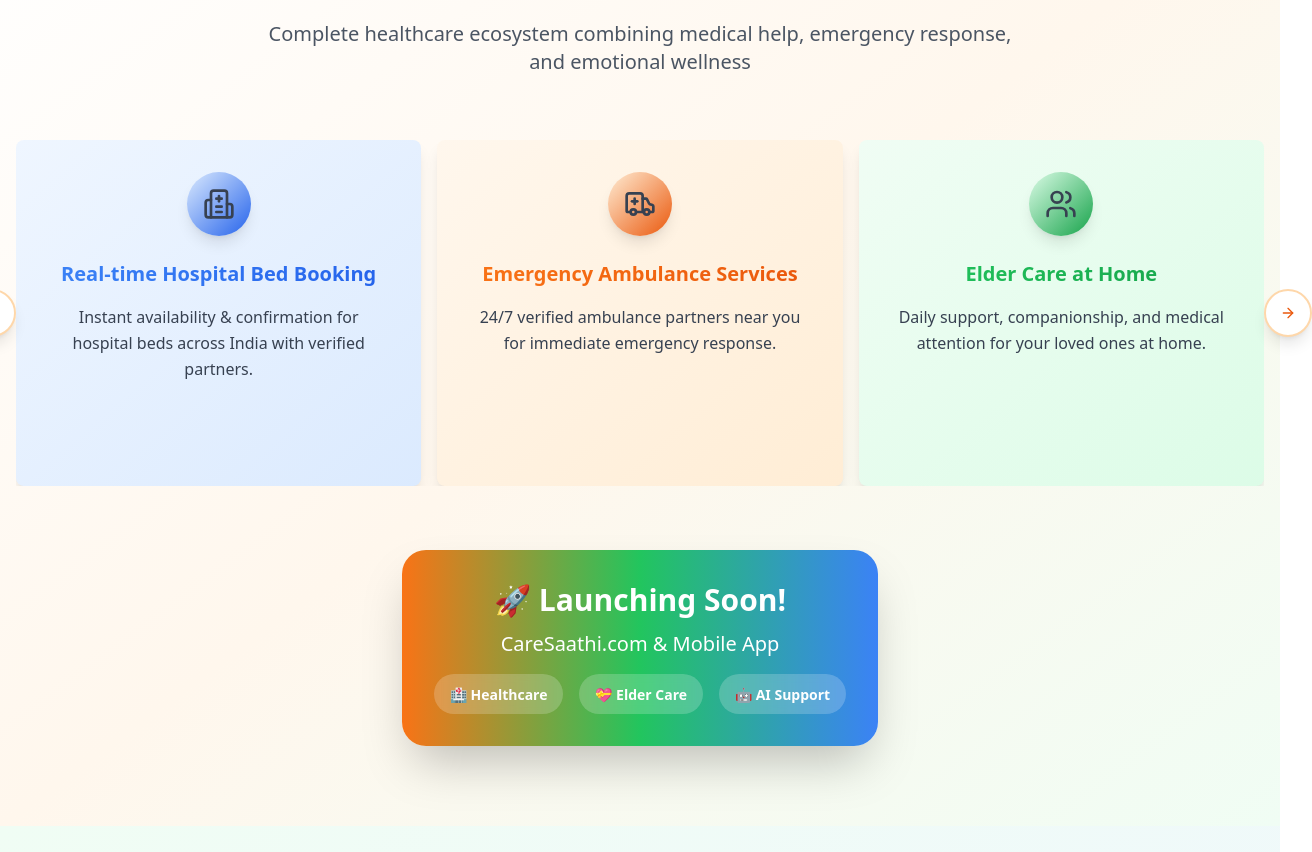
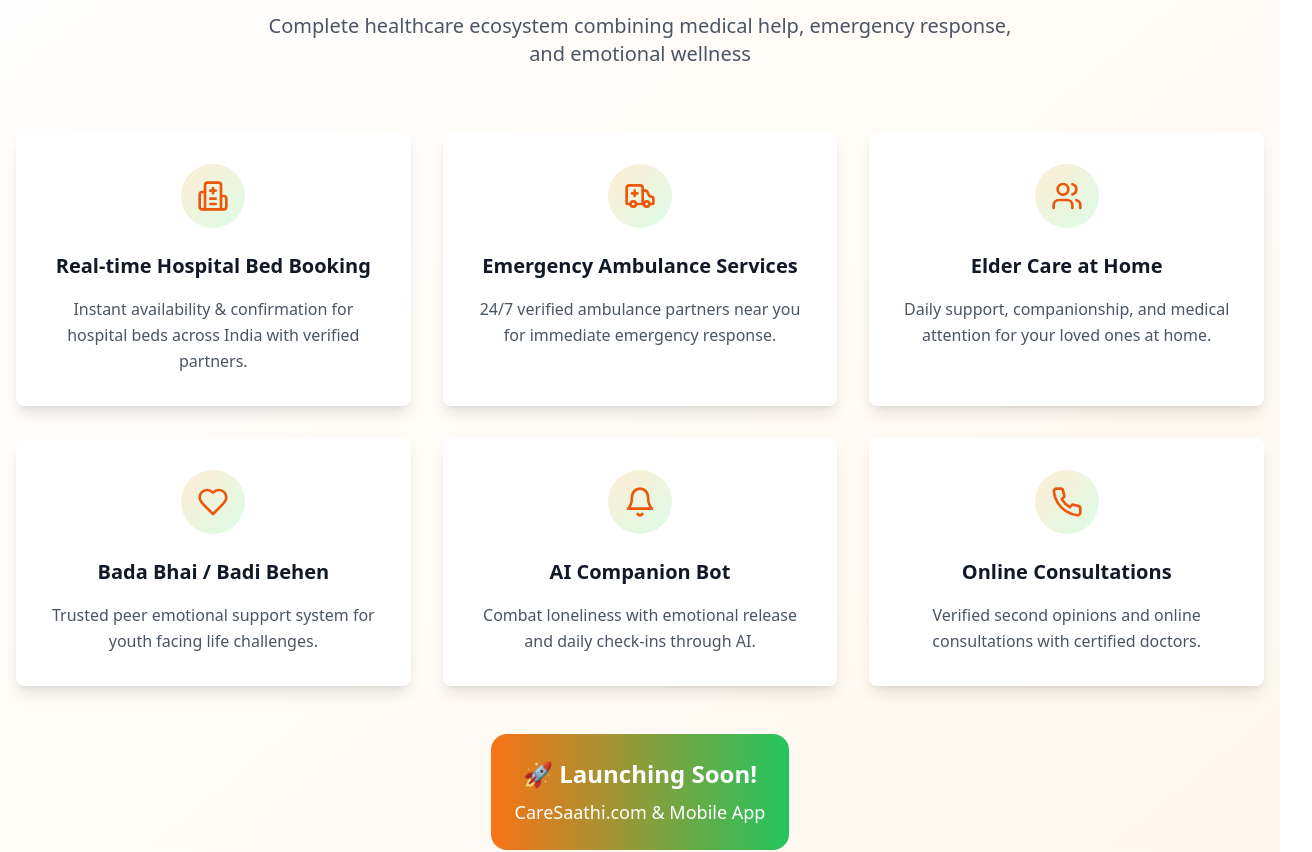
Before and after one commit to askverm/med-clinic-reimagined, a React (Vite) app: page / in a window 1280 px wide. Shown: the part 1860-2712 px from the top of the page, 1312 px wide, since content can reach past the window. Built offline with nearby package versions, Linux system fonts and the light colour scheme.

Commit message:
Reverted to commit 0e034082ee7b65280092188ef3eb98388639b8c7

```diff
--- a/src/components/Services.tsx
+++ b/src/components/Services.tsx
@@ -1,140 +1,73 @@
 
-import { Heart, Users, Phone, Bell, Ambulance, Hospital, ChevronLeft, ChevronRight } from 'lucide-react';
+import { Heart, Users, Phone, Bell, Ambulance, Hospital } from 'lucide-react';
 import { Card, CardContent } from '@/components/ui/card';
-import {
-  Carousel,
-  CarouselContent,
-  CarouselItem,
-  CarouselNext,
-  CarouselPrevious,
-} from "@/components/ui/carousel";
 
 const Services = () => {
   const services = [
     {
       icon: Hospital,
       title: "Real-time Hospital Bed Booking",
-      description: "Instant availability & confirmation for hospital beds across India with verified partners.",
-      gradient: "from-blue-500 to-blue-600",
-      bgGradient: "from-blue-50 to-blue-100",
-      iconBg: "from-blue-100 to-blue-200",
-      hoverIconBg: "from-blue-500 to-blue-600"
+      description: "Instant availability & confirmation for hospital beds across India with verified partners."
     },
     {
       icon: Ambulance,
       title: "Emergency Ambulance Services",
-      description: "24/7 verified ambulance partners near you for immediate emergency response.",
-      gradient: "from-orange-500 to-orange-600",
-      bgGradient: "from-orange-50 to-orange-100",
-      iconBg: "from-orange-100 to-orange-200",
-      hoverIconBg: "from-orange-500 to-orange-600"
+      description: "24/7 verified ambulance partners near you for immediate emergency response."
     },
     {
       icon: Users,
       title: "Elder Care at Home",
-      description: "Daily support, companionship, and medical attention for your loved ones at home.",
-      gradient: "from-green-500 to-green-600",
-      bgGradient: "from-green-50 to-green-100",
-      iconBg: "from-green-100 to-green-200",
-      hoverIconBg: "from-green-500 to-green-600"
+      description: "Daily support, companionship, and medical attention for your loved ones at home."
     },
     {
       icon: Heart,
       title: "Bada Bhai / Badi Behen",
-      description: "Trusted peer emotional support system for youth facing life challenges.",
-      gradient: "from-blue-500 to-blue-600",
-      bgGradient: "from-blue-50 to-blue-100",
-      iconBg: "from-blue-100 to-blue-200",
-      hoverIconBg: "from-blue-500 to-blue-600"
+      description: "Trusted peer emotional support system for youth facing life challenges."
     },
     {
       icon: Bell,
       title: "AI Companion Bot",
-      description: "Combat loneliness with emotional release and daily check-ins through AI.",
-      gradient: "from-orange-500 to-orange-600",
-      bgGradient: "from-orange-50 to-orange-100",
-      iconBg: "from-orange-100 to-orange-200",
-      hoverIconBg: "from-orange-500 to-orange-600"
+      description: "Combat loneliness with emotional release and daily check-ins through AI."
     },
     {
       icon: Phone,
       title: "Online Consultations",
-      description: "Verified second opinions and online consultations with certified doctors.",
-      gradient: "from-green-500 to-green-600",
-      bgGradient: "from-green-50 to-green-100",
-      iconBg: "from-green-100 to-green-200",
-      hoverIconBg: "from-green-500 to-green-600"
+      description: "Verified second opinions and online consultations with certified doctors."
     }
   ];
 
   return (
-    <section id="services" className="py-20 bg-gradient-to-br from-white via-orange-50 to-green-50">
+    <section id="services" className="py-20 bg-gradient-to-br from-white to-orange-50">
       <div className="container mx-auto px-4">
         <div className="text-center mb-16">
-          <h2 className="text-4xl md:text-5xl font-bold text-gray-900 mb-4">
-            Our <span className="bg-gradient-to-r from-orange-500 to-green-500 bg-clip-text text-transparent">Care Services</span>
+          <h2 className="text-4xl font-bold text-gray-900 mb-4">
+            Our <span className="text-orange-500">Care Services</span>
           </h2>
           <p className="text-xl text-gray-600 max-w-3xl mx-auto">
             Complete healthcare ecosystem combining medical help, emergency response, and emotional wellness
           </p>
         </div>
 
-        <div className="relative max-w-7xl mx-auto">
-          <Carousel
-            opts={{
-              align: "start",
-              loop: true,
-            }}
-            className="w-full"
-          >
-            <CarouselContent className="-ml-2 md:-ml-4">
-              {services.map((service, index) => (
-                <CarouselItem key={index} className="pl-2 md:pl-4 md:basis-1/2 lg:basis-1/3">
-                  <Card className={`group hover:shadow-2xl transition-all duration-500 hover:-translate-y-3 border-0 shadow-lg bg-gradient-to-br ${service.bgGradient} h-full`}>
-                    <CardContent className="p-8 text-center h-full flex flex-col justify-between">
-                      <div>
-                        <div className="mb-6 flex justify-center">
-                          <div className={`bg-gradient-to-br ${service.iconBg} group-hover:bg-gradient-to-br group-hover:${service.hoverIconBg} rounded-full p-4 transition-all duration-500 shadow-lg group-hover:shadow-xl group-hover:scale-110`}>
-                            <service.icon className={`h-8 w-8 text-gray-700 group-hover:text-white transition-colors duration-500`} />
-                          </div>
-                        </div>
-                        <h3 className={`text-xl font-bold mb-4 bg-gradient-to-r ${service.gradient} bg-clip-text text-transparent group-hover:scale-105 transition-transform duration-300`}>
-                          {service.title}
-                        </h3>
-                        <p className="text-gray-700 leading-relaxed">{service.description}</p>
-                      </div>
-
-                      <div className="mt-6">
-                        <button className={`w-full py-3 px-6 rounded-full bg-gradient-to-r ${service.gradient} text-white font-semibold hover:shadow-lg transform hover:scale-105 transition-all duration-300 opacity-0 group-hover:opacity-100`}>
-                          Learn More
-                        </button>
-                      </div>
-                    </CardContent>
-                  </Card>
-                </CarouselItem>
-              ))}
-            </CarouselContent>
-
-            <CarouselPrevious className="hidden md:flex -left-12 h-12 w-12 bg-white hover:bg-orange-50 border-2 border-orange-200 hover:border-orange-300 text-orange-600 hover:text-orange-700 shadow-lg" />
-            <CarouselNext className="hidden md:flex -right-12 h-12 w-12 bg-white hover:bg-orange-50 border-2 border-orange-200 hover:border-orange-300 text-orange-600 hover:text-orange-700 shadow-lg" />
-          </Carousel>
+        <div className="grid md:grid-cols-2 lg:grid-cols-3 gap-8">
+          {services.map((service, index) => (
+            <Card key={index} className="group hover:shadow-xl transition-all duration-300 hover:-translate-y-2 border-0 shadow-lg bg-white">
+              <CardContent className="p-8 text-center">
+                <div className="mb-6 flex justify-center">
+                  <div className="bg-gradient-to-br from-orange-100 to-green-100 group-hover:from-orange-500 group-hover:to-green-500 rounded-full p-4 transition-all duration-300">
+                    <service.icon className="h-8 w-8 text-orange-600 group-hover:text-white transition-colors duration-300" />
+                  </div>
+                </div>
+                <h3 className="text-xl font-semibold text-gray-900 mb-4">{service.title}</h3>
+                <p className="text-gray-600 leading-relaxed">{service.description}</p>
+              </CardContent>
+            </Card>
+          ))}
         </div>
 
-        <div className="text-center mt-16">
-          <div className="bg-gradient-to-r from-orange-500 via-green-500 to-blue-500 text-white p-8 rounded-3xl inline-block shadow-2xl hover:shadow-3xl transition-all duration-300 hover:scale-105">
-            <h3 className="text-3xl font-bold mb-3">🚀 Launching Soon!</h3>
-            <p className="text-xl font-medium">CareSaathi.com & Mobile App</p>
-            <div className="mt-4 flex justify-center space-x-4">
-              <div className="bg-white/20 backdrop-blur-sm rounded-full px-4 py-2">
-                <span className="text-sm font-semibold">🏥 Healthcare</span>
-              </div>
-              <div className="bg-white/20 backdrop-blur-sm rounded-full px-4 py-2">
-                <span className="text-sm font-semibold">💝 Elder Care</span>
-              </div>
-              <div className="bg-white/20 backdrop-blur-sm rounded-full px-4 py-2">
-                <span className="text-sm font-semibold">🤖 AI Support</span>
-              </div>
-            </div>
+        <div className="text-center mt-12">
+          <div className="bg-gradient-to-r from-orange-500 to-green-500 text-white p-6 rounded-2xl inline-block">
+            <h3 className="text-2xl font-bold mb-2">🚀 Launching Soon!</h3>
+            <p className="text-lg">CareSaathi.com & Mobile App</p>
           </div>
         </div>
       </div>
```
